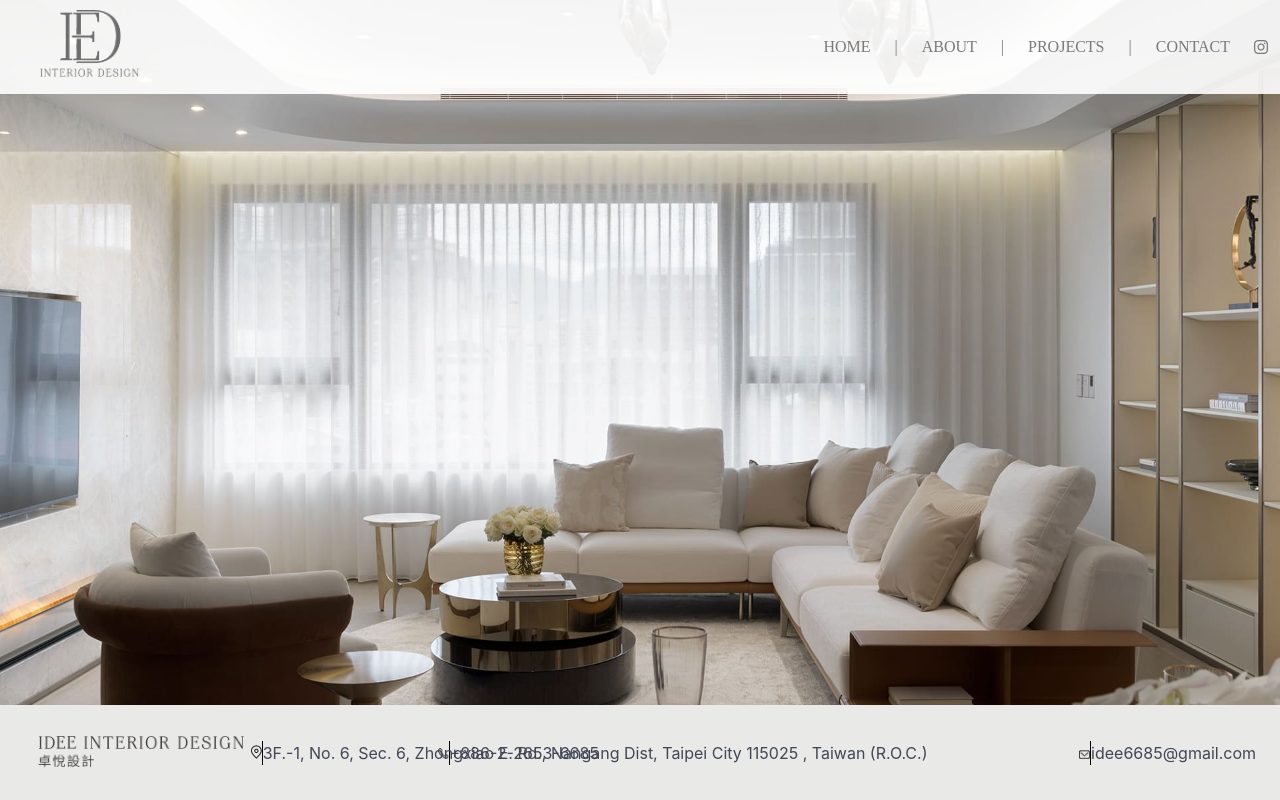
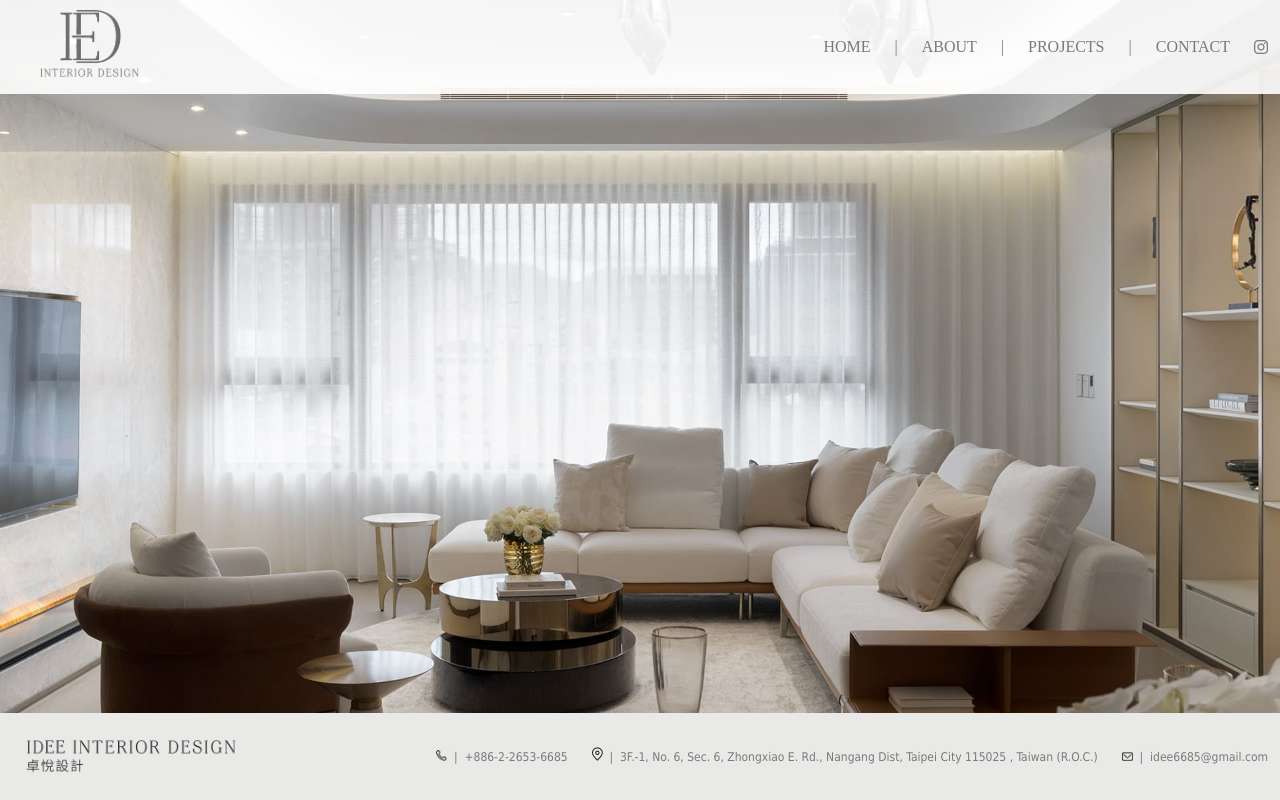
Before and after one commit to adlerlei/idee, a plain HTML site: page index.html in a window 1280 px wide. Drawn offline with Linux system fonts and the light colour scheme.

Commit message:
footer ok

```diff
--- a/css/style.css
+++ b/css/style.css
@@ -41,14 +41,14 @@ html, body {
     padding: 1rem 1.5rem;
     z-index: 1000;
     background-color: #e9e9e8;
+    font-family: 'Tahoma', serif;
+    color: #7a7a7a;
+    font-size: 12px;
 }
 
-.footer-right-align {
-    text-align: right;
-}
-
-.footer-right-align .columns {
-    justify-content: flex-end;
+.copyright{
+    font-size: 7px;
+    color: #7a7a7a;
 }
 
 .navbar {
@@ -73,6 +73,10 @@ html, body {
     color:black;
 }
 
-.border-box {
+/* .border-box {
     border-left: 1px solid #000;
+} */
+
+.footer-logo {
+    min-width: 250px; /* 設定最小寬度，根據需求調整 */
 }
--- a/index.html
+++ b/index.html
@@ -54,47 +54,21 @@
 
 
     <!-- Footer -->
-    <div class="footer-color columns m-0 is-gapless is-vcentered">
+     <div class="columns footer-color m-0 is-vcentered p-0">
         <div class="column">
-            <img src="images/idee_footer_logo.png" width="281" height="65" alt="">
+            <img class="footer-logo" src="images/idee_footer_logo.png" width="250" alt="">
         </div>
-        <div class="column is-four-fifths has-text-left-mobile footer-right-align">
-            <div class="columns is-gapless has-text-right"> <!-- 使用 columns 而不是 grid -->
-                <!-- 電話信息 -->
-                <div class="column">
-                    <div class="columns is-gapless"> <!-- 使用 columns 並移除間距 -->
-                        <div class="column is-narrow"> <!-- is-narrow 使其寬度自動調整 -->
-                            <img src="images/idee_foot-phone.png" width="11" height="auto" alt="">
-                        </div>
-                        <div class="column is-narrow border-box"></div>
-                        <div class="column is-narrow">+886-2-2653-6685</div>
-                    </div>
-                </div>
-                <!-- 地址信息 -->
-                <div class="column">
-                    <div class="columns is-gapless"> <!-- 使用 columns 並移除間距 -->
-                        <div class="column is-narrow"> <!-- is-narrow 使其寬度自動調整 -->
-                            <img src="images/idee_footer_adder.png" width="11" height="auto" alt="">
-                        </div>
-                        <div class="column is-narrow border-box"></div>
-                        <div class="column is-narrow">3F.-1, No. 6, Sec. 6, Zhongxiao E. Rd., Nangang
-                            Dist, Taipei City 115025 , Taiwan (R.O.C.)</div>
-                    </div>
-                </div>
-                <!-- Email -->
-                <div class="column">
-                    <div class="columns is-gapless"> <!-- 使用 columns 並移除間距 -->
-                        <div class="column is-narrow"> <!-- is-narrow 使其寬度自動調整 -->
-                            <img src="images/idee_footer_mail.png" width="11" height="auto" alt="">
-                        </div>
-                        <div class="column is-narrow border-box"></div>
-                        <div class="column is-narrow">idee6685@gmail.com</div>
-                    </div>
-                </div>
-            </div>
+        <div class="column is-narrow">
+            <img src="images/idee_foot-phone.png" width="11" alt="">&nbsp;&nbsp;|&nbsp;&nbsp;+886-2-2653-6685
         </div>
-    </div>
-
+        <div class="column is-narrow">
+            <img src="images/idee_footer_adder.png" width="11" alt="">&nbsp;&nbsp;|&nbsp;&nbsp;3F.-1, No. 6, Sec. 6, Zhongxiao E. Rd., Nangang
+            Dist, Taipei City 115025 , Taiwan (R.O.C.)
+        </div>
+        <div class="column is-narrow">
+            <img src="images/idee_footer_mail.png" width="11" alt="">&nbsp;&nbsp;|&nbsp;&nbsp;idee6685@gmail.com
+        </div>
+     </div>
 
     <script src="js/navbar.js"></script>
 </body>
```
